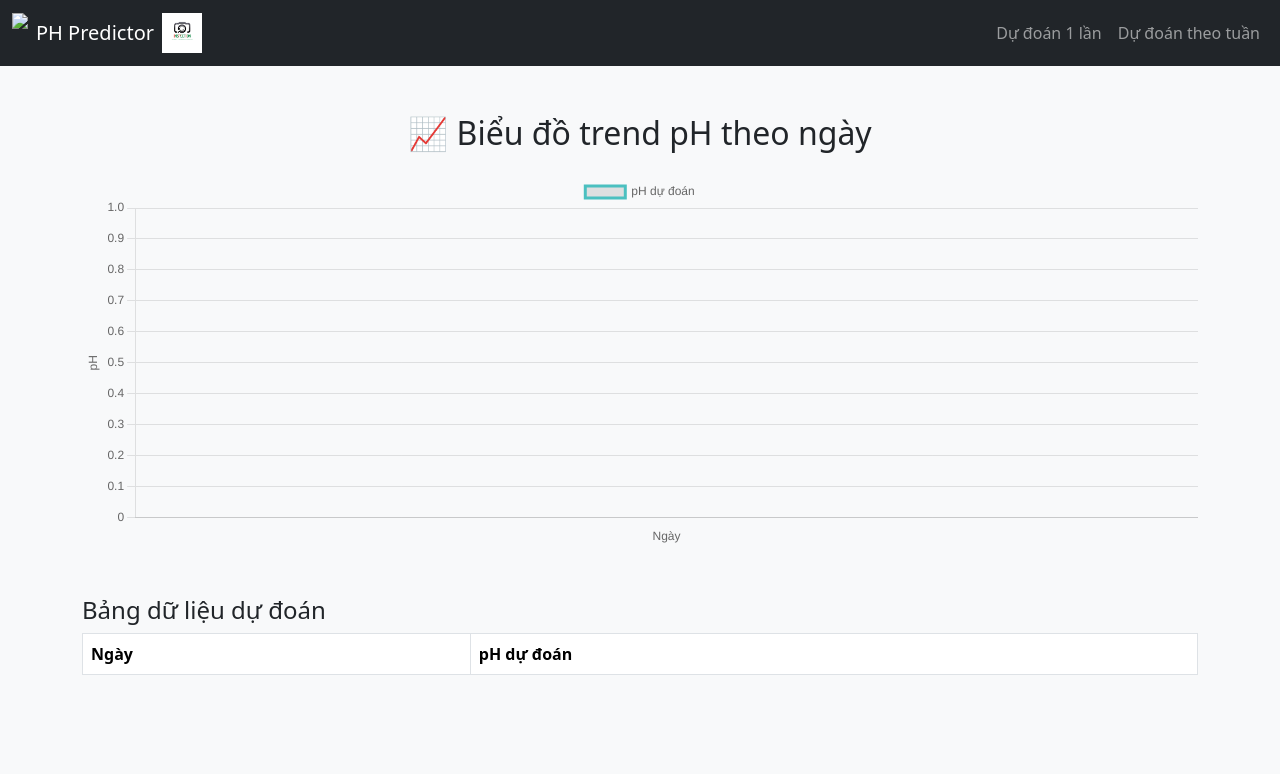
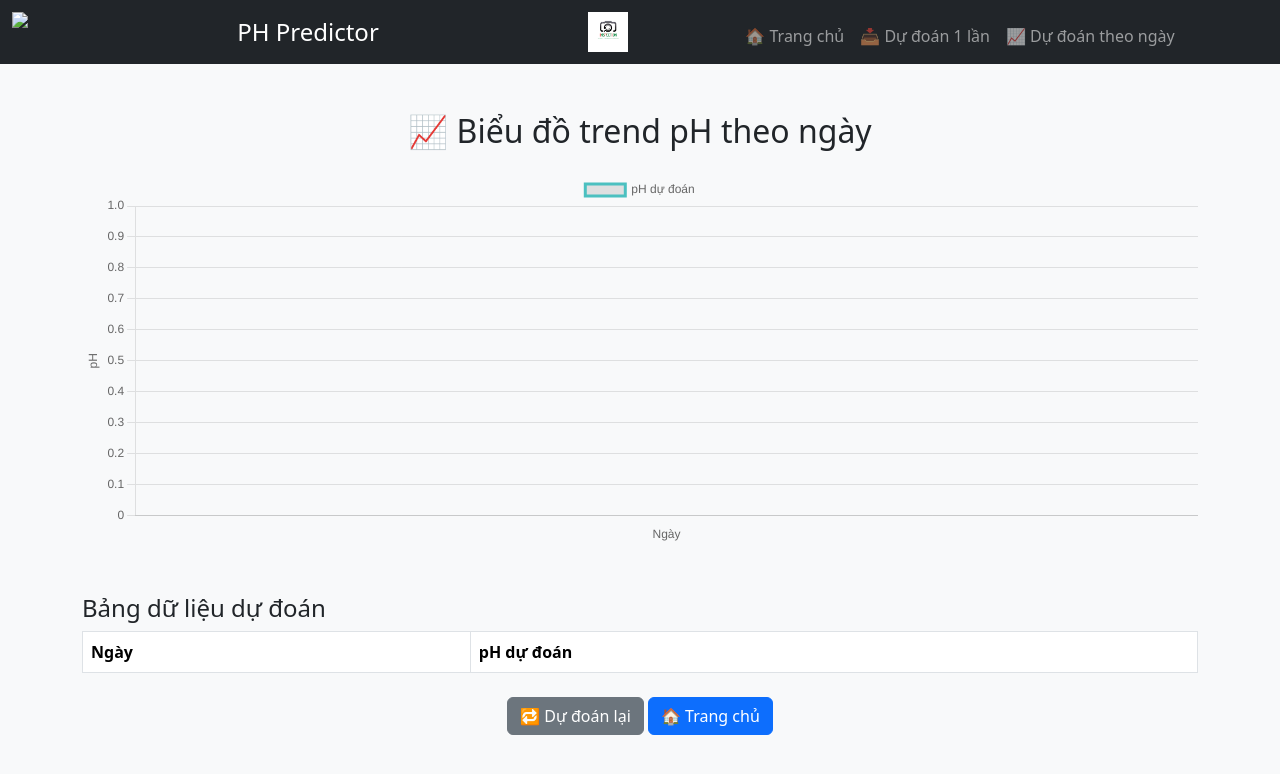
Before and after one commit to minhcuongbk/pH_Predictors_v2.0, a Flask app: template templates/trend.html in a window 1280 px wide. Shown: the top 774 px of the page. Run offline with Flask 3, Linux system fonts and the light colour scheme; the template is opened without the code that fills it, so the values that code supplies are empty; parts of the project's set-up code (start-up, migrations or seed data) failed here and were passed over.

Commit message:
Update trend.html

```diff
--- a/templates/trend.html
+++ b/templates/trend.html
@@ -8,15 +8,16 @@
 </head>
 <body class="bg-light">
 <nav class="navbar navbar-expand-lg navbar-dark bg-dark mb-4">
-  <div class="container-fluid">
-    <a class="navbar-brand d-flex align-items-center" href="/">
-      <img src="{{ url_for('static', filename='logo_bsr.jpg') }}" height="40" class="me-2">
-      PH Predictor
-      <img src="{{ url_for('static', filename='logo_inspection.png') }}" height="40" class="ms-2">
-    </a>
-    <div class="navbar-nav ms-auto">
-      <a class="nav-link" href="/predict_single">Dự đoán 1 lần</a>
-      <a class="nav-link" href="/trend">Dự đoán theo tuần</a>
+  <div class="container d-flex justify-content-between align-items-center">
+    <img src="{{ url_for('static', filename='logo_bsr.jpg') }}" height="40">
+    <span class="navbar-brand mx-auto fs-4">PH Predictor</span>
+    <img src="{{ url_for('static', filename='logo_inspection.png') }}" height="40">
+  </div>
+  <div class="container mt-2">
+    <div class="navbar-nav mx-auto text-center">
+      <a class="nav-link" href="/">🏠 Trang chủ</a>
+      <a class="nav-link" href="/predict_single">📥 Dự đoán 1 lần</a>
+      <a class="nav-link" href="/trend">📈 Dự đoán theo ngày</a>
     </div>
   </div>
 </nav>
@@ -34,6 +35,10 @@
         {% endfor %}
       </tbody>
     </table>
+    <div class="text-center mt-4">
+      <a href="/trend" class="btn btn-secondary">🔁 Dự đoán lại</a>
+      <a href="/" class="btn btn-primary">🏠 Trang chủ</a>
+    </div>
   </div>
 </div>
 
```
